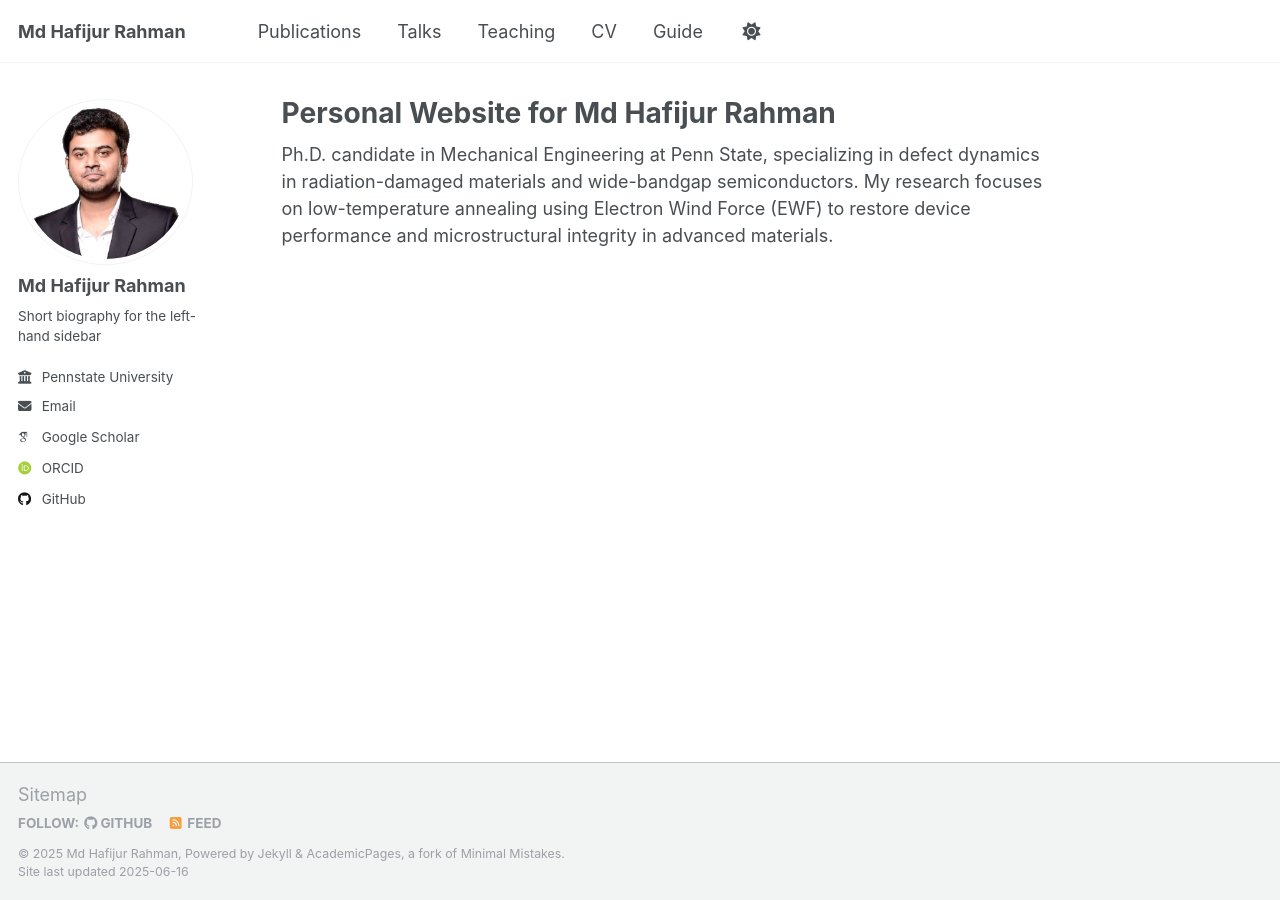
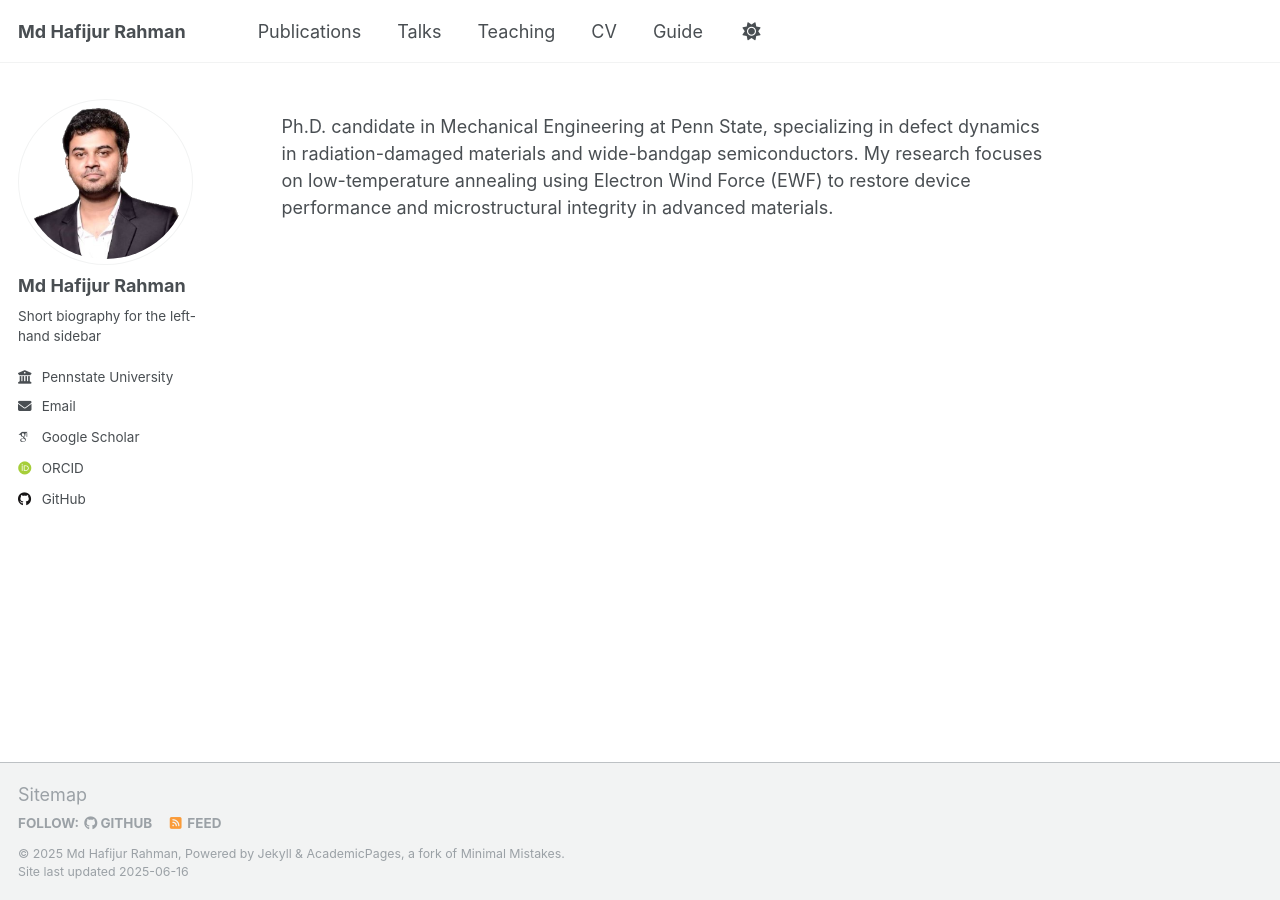
Before and after one commit to Rahman464/Rahman464.github.io, a Jekyll site: the page built from _pages/about.md, in a window 1280 px wide. Built offline with Jekyll 4.4.1, drawn with Linux system fonts in a browser that asks for light colours; some web fonts are replaced.

Commit message:
Update about.md

```diff
--- a/_pages/about.md
+++ b/_pages/about.md
@@ -1,6 +1,6 @@
 ---
 permalink: /
-title: "Personal Website for Md Hafijur Rahman"
+title: ""
 author_profile: true
 redirect_from:
   - /about/
```
